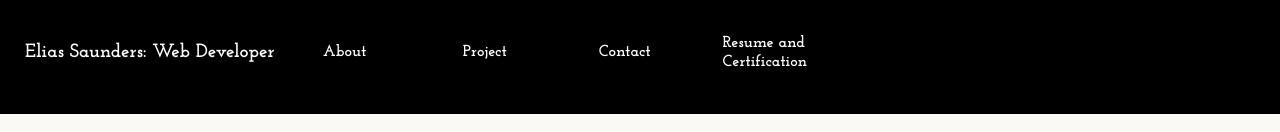
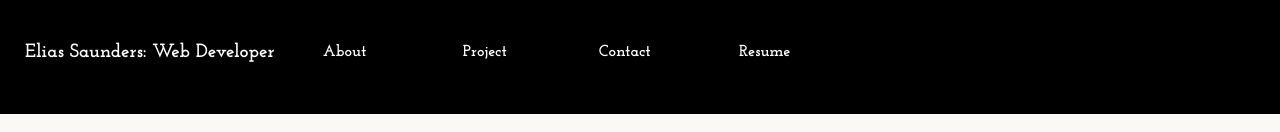
Before and after one commit to eliassaunders/REACTPortfolio, a React (Create React App) app: page / in a window 1280 px wide. Shown: the top 132 px of the page. Built offline with nearby package versions, Linux system fonts and the light colour scheme.

Commit message:
publishing

```diff
--- a/src/components/Nav/index.js
+++ b/src/components/Nav/index.js
@@ -2,7 +2,7 @@ import React, { useState } from 'react';
 
 const Nav = (props) => {
 
-  const tabs = ['About', 'Project', 'Contact', 'Resume and Certification']
+  const tabs = ['About', 'Project', 'Contact', 'Resume']
   return (
     <section className="navbar">
     {tabs.map(tab => (
```
Also changed, not shown: 1 other file (tests, documents, lock files or other folders).
